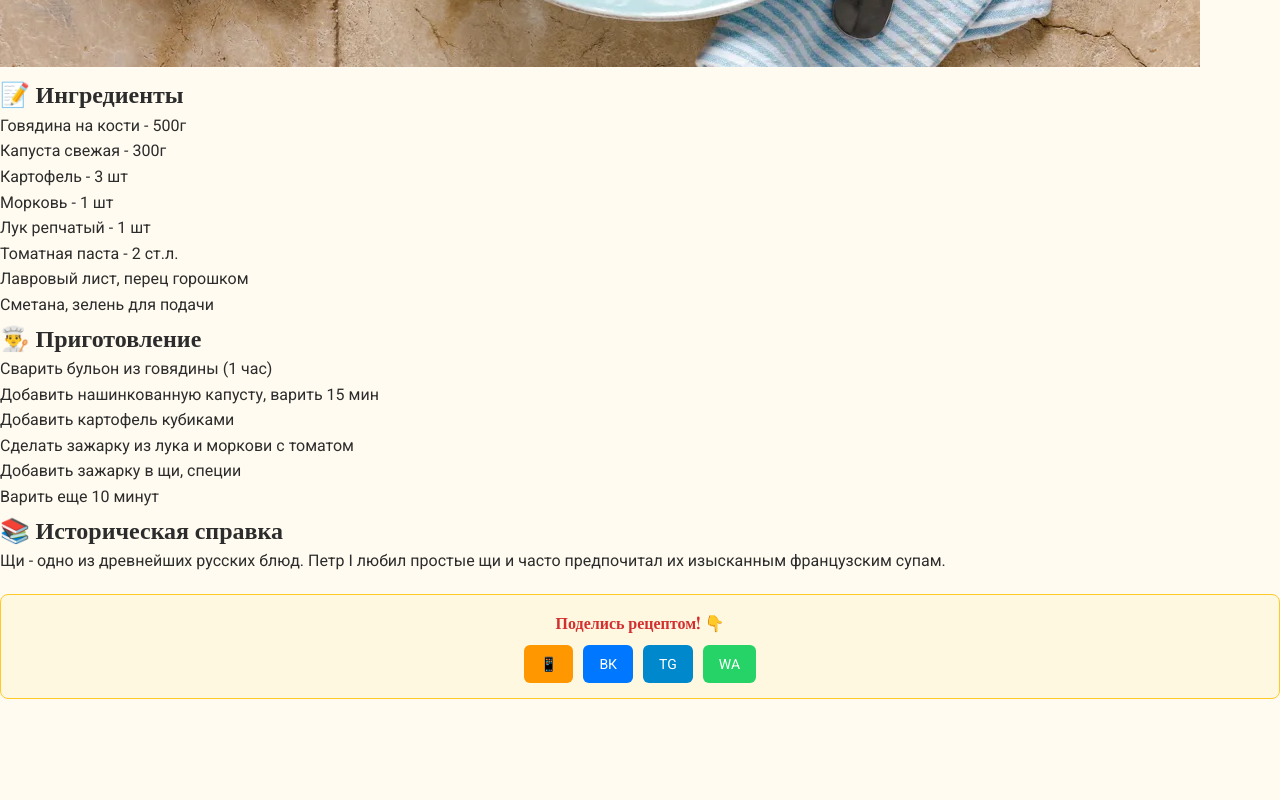
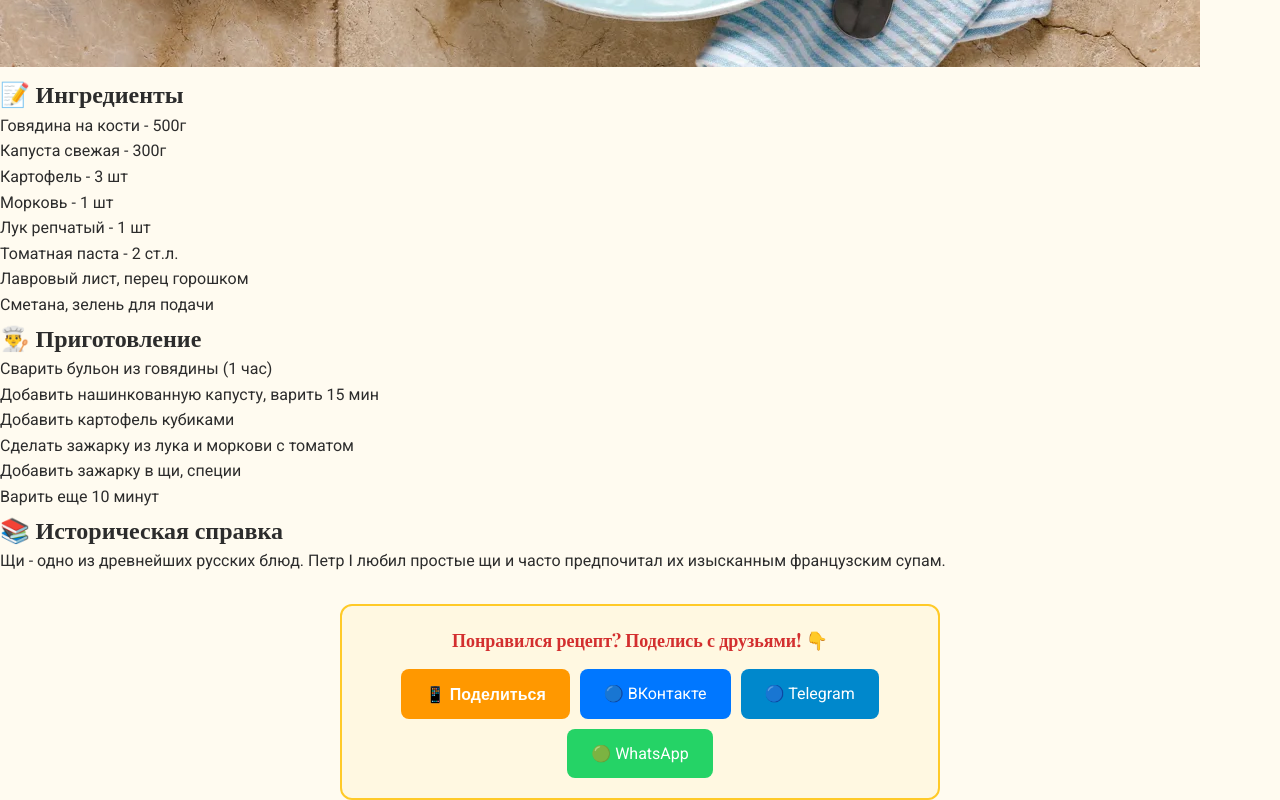
Before and after one commit to svideoproekt-ship-it/russka-kuhnya-9551, a React (Vite) app: page /recipe/1 in a window 1280 px wide. Shown: the part 728-1528 px from the top of the page. Before the commit the page ends 1427 px from the top, so only its background shows below. Built offline with nearby package versions, Linux system fonts and the light colour scheme; a web font is replaced by a local one.

Commit message:
Update ShareButtons.jsx

```diff
--- a/src/components/ShareButtons.jsx
+++ b/src/components/ShareButtons.jsx
@@ -20,16 +20,18 @@ const ShareButtons = ({ title }) => {
 
   return (
     <div style={{
-      marginTop: '20px',
-      padding: '15px',
+      marginTop: '30px',
+      padding: '20px',
       background: '#fff8e1',
-      borderRadius: '8px',
-      border: '1px solid #ffca28',
+      borderRadius: '12px',
+      border: '2px solid #ffca28',
       width: '100%',
+      maxWidth: '600px',
+      margin: '30px auto 0',
       boxSizing: 'border-box'
     }}>
-      <h3 style={{ margin: '0 0 10px 0', fontSize: '16px', color: '#d32f2f', textAlign: 'center' }}>
-        Поделись рецептом! 👇
+      <h3 style={{ margin: '0 0 15px 0', fontSize: '18px', color: '#d32f2f', textAlign: 'center' }}>
+        Понравился рецепт? Поделись с друзьями! 👇
       </h3>
 
       <div style={{
@@ -40,21 +42,58 @@ const ShareButtons = ({ title }) => {
       }}>
         <button
           onClick={handleNativeShare}
-          style={{ padding: '8px 16px', fontSize: '14px', cursor: 'pointer', background: '#ff9800', color: 'white', border: 'none', borderRadius: '6px', fontWeight: 'bold' }}
+          style={{
+            padding: '12px 24px',
+            fontSize: '16px',
+            cursor: 'pointer',
+            background: '#ff9800',
+            color: 'white',
+            border: 'none',
+            borderRadius: '8px',
+            fontWeight: 'bold',
+            minWidth: '140px'
+          }}
         >
-          📱
+          📱 Поделиться
         </button>
 
-        <a href={vkLink} target="_blank" rel="noopener noreferrer" style={{ padding: '8px 16px', fontSize: '14px', background: '#0077FF', color: 'white', textDecoration: 'none', borderRadius: '6px' }}>
-          ВК
+        <a href={vkLink} target="_blank" rel="noopener noreferrer" style={{
+          padding: '12px 24px',
+          fontSize: '16px',
+          background: '#0077FF',
+          color: 'white',
+          textDecoration: 'none',
+          borderRadius: '8px',
+          minWidth: '120px',
+          textAlign: 'center'
+        }}>
+          🔵 ВКонтакте
         </a>
 
-        <a href={tgLink} target="_blank" rel="noopener noreferrer" style={{ padding: '8px 16px', fontSize: '14px', background: '#0088cc', color: 'white', textDecoration: 'none', borderRadius: '6px' }}>
-          TG
+        <a href={tgLink} target="_blank" rel="noopener noreferrer" style={{
+          padding: '12px 24px',
+          fontSize: '16px',
+          background: '#0088cc',
+          color: 'white',
+          textDecoration: 'none',
+          borderRadius: '8px',
+          minWidth: '100px',
+          textAlign: 'center'
+        }}>
+          🔵 Telegram
         </a>
 
-        <a href={waLink} target="_blank" rel="noopener noreferrer" style={{ padding: '8px 16px', fontSize: '14px', background: '#25D366', color: 'white', textDecoration: 'none', borderRadius: '6px' }}>
-          WA
+        <a href={waLink} target="_blank" rel="noopener noreferrer" style={{
+          padding: '12px 24px',
+          fontSize: '16px',
+          background: '#25D366',
+          color: 'white',
+          textDecoration: 'none',
+          borderRadius: '8px',
+          minWidth: '120px',
+          textAlign: 'center'
+        }}>
+          🟢 WhatsApp
         </a>
       </div>
     </div>
```
